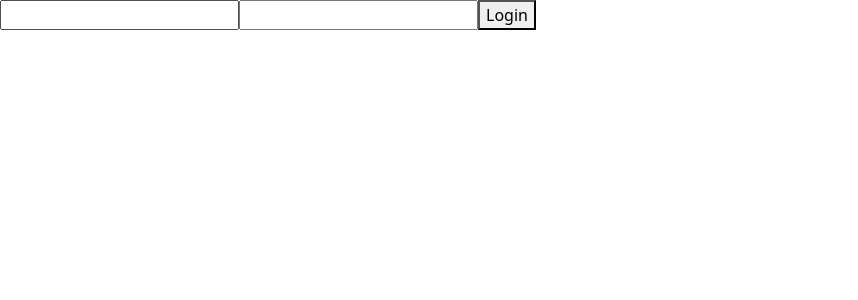
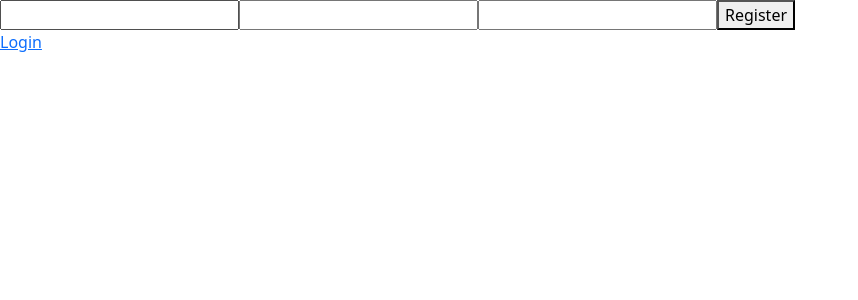
Before and after one commit to ThomasChaures/React-Peugot, a React (Vite) app: page /register in a window 1280 px wide. Shown: the top 300 px of the page, without its empty margins (0-858 px from the left). Built offline with nearby package versions, Linux system fonts and the light colour scheme.

Commit message:
update login/register

```diff
--- a/package.json
+++ b/package.json
@@ -14,7 +14,8 @@
     "@emotion/styled": "^11.13.0",
     "@mui/material": "^6.1.4",
     "react": "^18.3.1",
-    "react-dom": "^18.3.1"
+    "react-dom": "^18.3.1",
+    "react-router-dom": "^6.27.0"
   },
   "devDependencies": {
     "@eslint/js": "^9.11.1",
--- a/src/components/Login/Login.jsx
+++ b/src/components/Login/Login.jsx
@@ -1,4 +1,5 @@
 import React, { useState } from "react";
+import { Link } from "react-router-dom";
 
 const Login = () => {
   const [email, setEmail] = useState("");
@@ -15,6 +16,7 @@ const Login = () => {
     });
     const data = await response.json();
     console.log(data);
+    localStorage.setItem('token', data.token)
   };
 
   const handleChangeEmail = (event) => {
@@ -42,6 +44,9 @@ const Login = () => {
         />
         <button type="submit">Login</button>
       </form>
+
+      <Link to="/register">Register</Link>
+
     </>
   );
 };
--- /dev/null
+++ b/src/components/Register/Register.jsx
@@ -0,0 +1,69 @@
+import React, { useState } from "react";
+import { Link, Navigate } from "react-router-dom";
+
+const Register = () => {
+  const [email, setEmail] = useState("");
+  const [password, setPassword] = useState("");
+  const [passwordVerify, setPasswordVerify] = useState("");
+
+  const handleSubmit = async (e) => {
+    e.preventDefault();
+    const response = await fetch("http://localhost:3333/api/usuarios", {
+      method: "POST",
+      body: JSON.stringify({ email: email, password: password, passwordConfirm: passwordVerify }),
+      headers: {
+        "Content-Type": "application/json",
+      },
+    });
+    const data = await response.json();
+    console.log(data);
+    localStorage.setItem("token", data.token);
+
+    if(response.status === 201){
+      Navigate('/login')
+    }
+  };
+
+  const handleChangeEmail = (event) => {
+    setEmail(event.target.value);
+  };
+
+  const handleChangePassword = (event) => {
+    setPassword(event.target.value);
+  };
+
+  const handleChangePasswordVerify = (event) => {
+    setPassword(event.target.value);
+  };
+
+  return (
+    <>
+      <form onSubmit={handleSubmit}>
+        <input
+          type="email"
+          name="email"
+          id="email"
+          onChange={handleChangeEmail}
+        />
+        <input
+          type="password"
+          name="password"
+          id="password"
+          onChange={handleChangePassword}
+        />
+
+        <input
+          type="password"
+          name="passwordConfirm"
+          id="passwordConfirm"
+          onChange={handleChangePasswordVerify}
+        />
+        <button type="submit">Register</button>
+      </form>
+
+      <Link to="/login">Login</Link>
+    </>
+  );
+};
+
+export default Register;
--- a/src/main.jsx
+++ b/src/main.jsx
@@ -1,11 +1,29 @@
 import { StrictMode } from 'react' // react
 import { createRoot } from 'react-dom/client'
+import { createBrowserRouter, RouterProvider } from 'react-router-dom'
 import App from './App.jsx' // App
+import Login from './components/Login/Login.jsx'
+import Register from './components/Register/Register.jsx'
 import './index.css'
+
+const router = createBrowserRouter([
+  {
+    path: '/',
+    element: <App></App>
+  },
+  {
+    path: '/login',
+    element: <Login></Login>
+  },
+  {
+    path: '/register',
+    element: <Register></Register>
+  },
+])
 
 createRoot(document.getElementById('root')).render( // renderizamos en #root //
   // obliga a nuestro componente para se renderice mas de una sola vez strictMode
   <StrictMode>
-    <App />
+    <RouterProvider router={router}></RouterProvider>
   </StrictMode>,
 )
```
Also changed, not shown: 1 other file (tests, documents, lock files or other folders).
